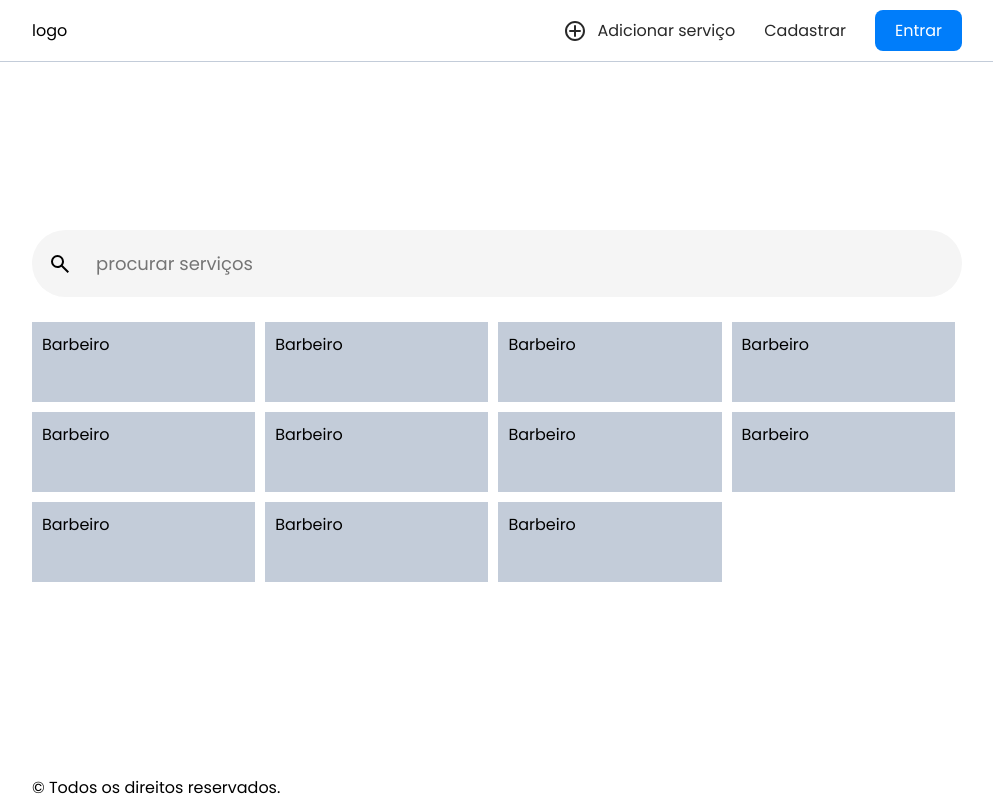
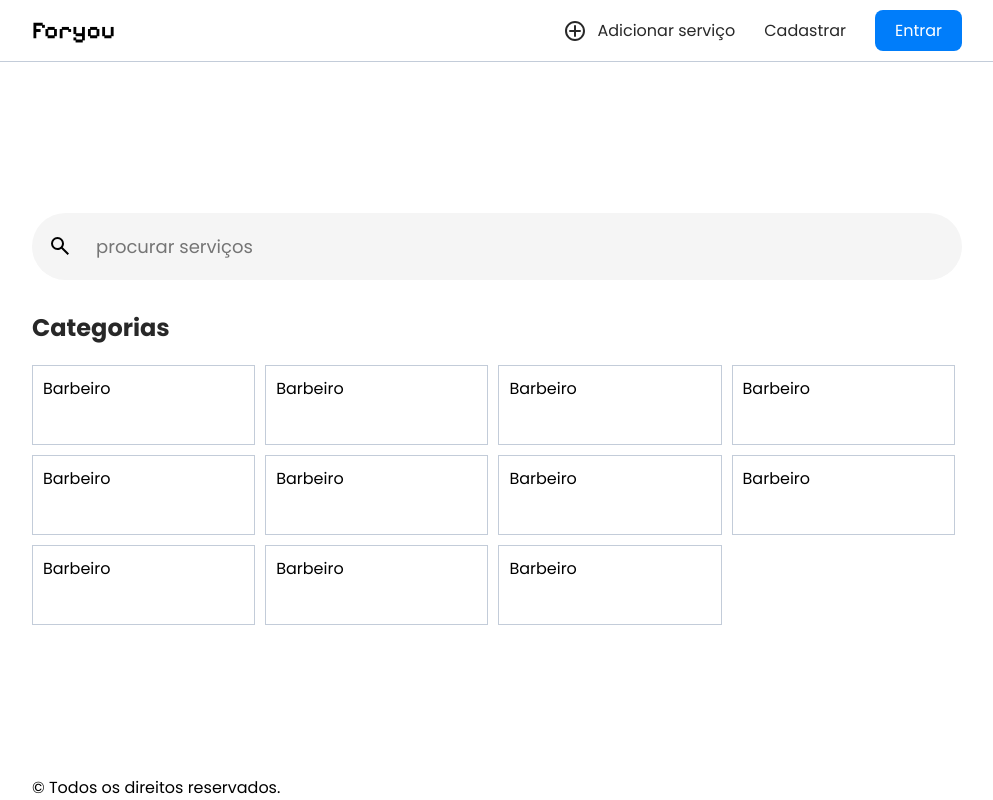
Before and after one commit to abraaokings/projeto-engenharia-de-software, a PHP site: page / in a window 1280 px wide. Shown: the whole page, without its empty margins (143-1136 px from the left). Run offline with PHP 8.4, Linux system fonts and the light colour scheme.

Commit message:
feat: aplicação de estilos na página home

```diff
--- a/index.html
+++ b/index.html
@@ -8,18 +8,22 @@
   <link rel="preconnect" href="https://fonts.googleapis.com">
   <link rel="preconnect" href="https://fonts.gstatic.com" crossorigin>
   <link href="https://fonts.googleapis.com/css2?family=Poppins:wght@400;500;600;700&display=swap" rel="stylesheet">
+
+  <link rel="preconnect" href="https://fonts.googleapis.com">
+  <link rel="preconnect" href="https://fonts.gstatic.com" crossorigin>
+  <link href="https://fonts.googleapis.com/css2?family=Pixelify+Sans:wght@600&display=swap" rel="stylesheet">
   <link rel="stylesheet" href="./style.css">
 </head>
 
 <body>
   <header>
     <nav>
-      <span class="logo">logo</span>
+      <span class="logo">Foryou</span>
       <ul>
         <li>
           <span class="add-post">
             <img src="./img/add.svg" alt="">
-            <a href="#">Adicionar serviço</a>
+            <a href="./add-service.html">Adicionar serviço</a>
           </span>
         </li>
         <li>
@@ -43,6 +47,7 @@
       <img src="./img/search.svg" alt="">
       <input type="search" placeholder="procurar serviços">
     </div>
+    <h1 class="search-categoria-title">Categorias</h1>
     <div class="search-categorias">
       <span class="cards">Barbeiro</span>
       <span class="cards">Barbeiro</span>
--- a/style.css
+++ b/style.css
@@ -15,6 +15,10 @@ body {
   flex-direction: column;
   justify-content: space-between;
   height: 100vh;
+}
+.logo {
+  font-family: "Pixelify Sans", Courier, monospace;
+  font-size: 24px;
 }
 
 header {
@@ -103,7 +107,7 @@ footer {
 
 .search-categorias {
   max-width: 930px;
-  margin: 25px auto;
+  margin: 0 auto;
   display: flex;
   flex-wrap: wrap;
   gap: 10px;
@@ -113,7 +117,18 @@ footer {
   display: inline-block;
   width: 150px;
   height: 80px;
-  background-color: #c3ccd9;
   justify-self: flex-start;
   flex: 0 1 24%;
+  background-color: none;
+  border: 1px solid #c3ccd9;
 }
+.search-categorias .cards:hover {
+  border: 1px solid #1e8dfd;
+  cursor: pointer;
+}
+
+.search-categoria-title {
+  width: 930px;
+  margin: 30px auto 20px auto;
+  color: #282828;
+}
```
